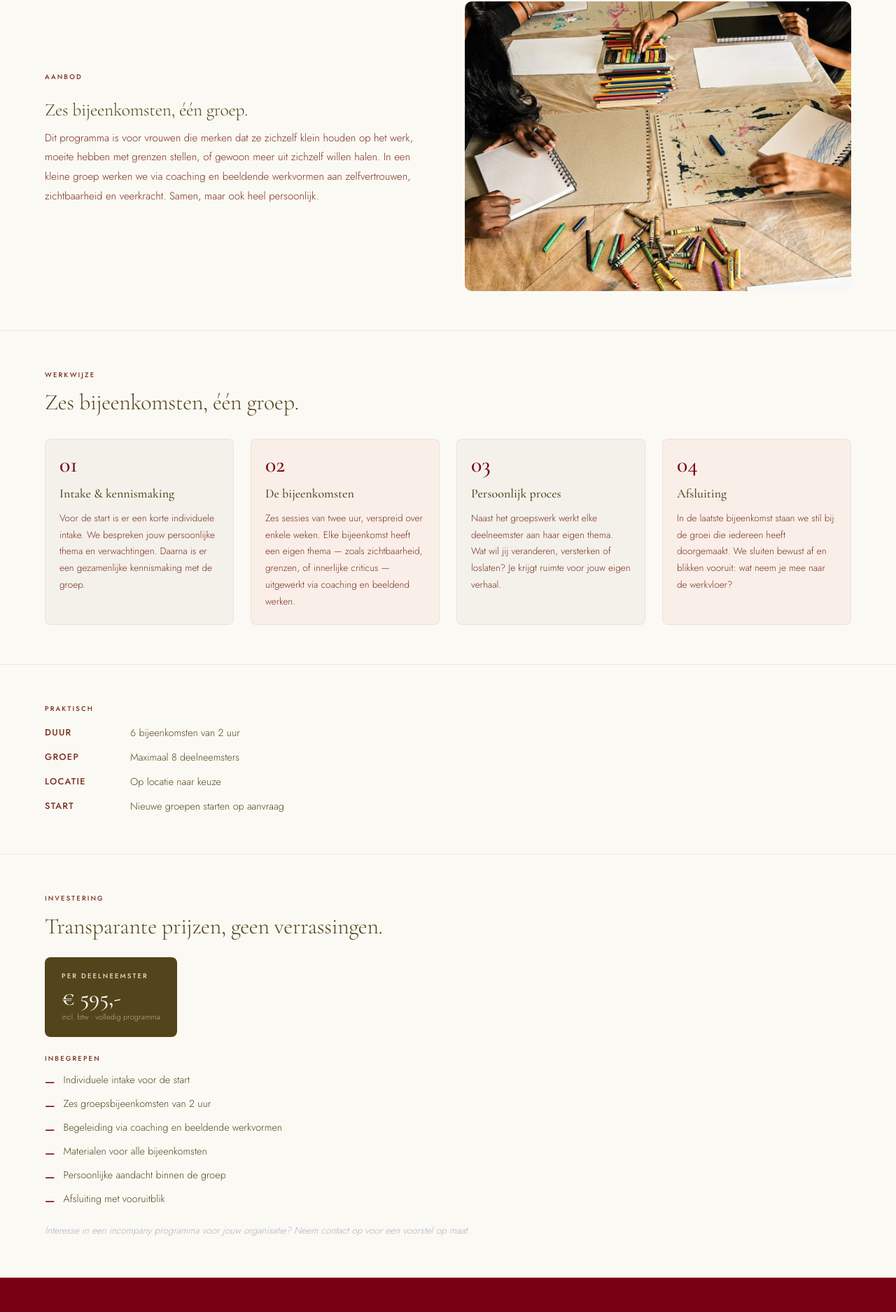
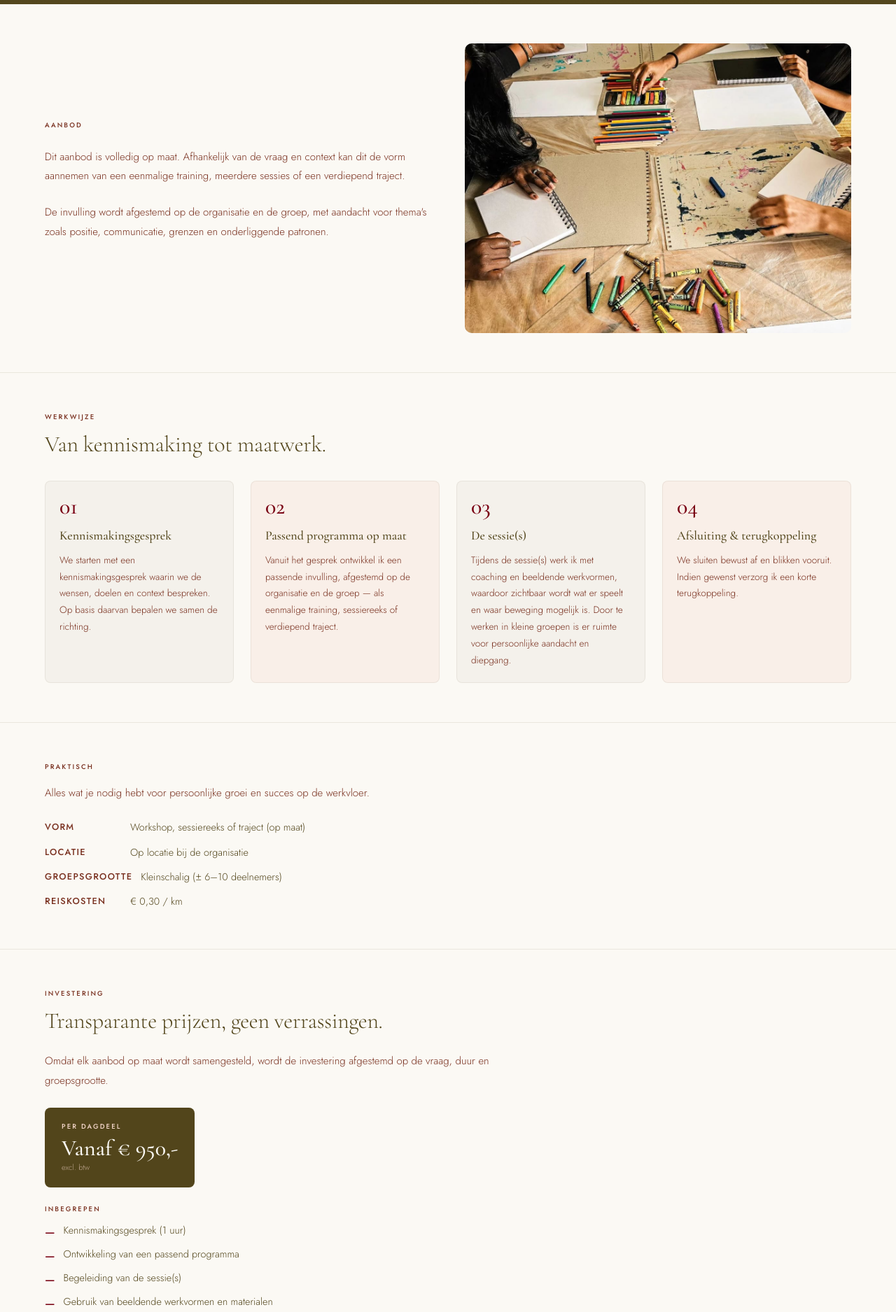
Before and after one commit to SashaElisabeth/website, a Next.js app: page /vrouwen-op-de-werkvloer in a window 1280 px wide. Shown: the part 437-2312 px from the top of the page at 70% size. Built offline with nearby package versions, Linux system fonts and the light colour scheme.

Commit message:
refactor vrouwen op de werkvloer page

```diff
--- a/src/app/vrouwen-op-de-werkvloer/page.tsx
+++ b/src/app/vrouwen-op-de-werkvloer/page.tsx
@@ -3,55 +3,57 @@ import ServicePageLayout, { ServicePageData } from '@/components/ServicePageLayo
 const data: ServicePageData = {
   label: 'Vrouwen op de Werkvloer',
   title: 'Jouw kracht zichtbaar maken.',
-  heroSubtitle: 'Een groepsprogramma voor vrouwen die professioneel en persoonlijk willen groeien — in een veilige, creatieve omgeving.',
+  heroSubtitle: 'Veel vrouwen bewegen zich op de werkvloer tussen wat er van hen verwacht wordt en wat zij zelf nodig hebben. Dit kan invloed hebben op hoe zij hun positie innemen, communiceren en grenzen aangeven. Binnen dit aanbod is er ruimte om stil te staan bij wat er speelt, zichtbaar en voelbaar, en te werken aan stevigheid, inzicht en beweging.',
   heroBg: 'var(--accent-1)',
+  aanbodIntro: 'Dit aanbod is volledig op maat. Afhankelijk van de vraag en context kan dit de vorm aannemen van een eenmalige training, meerdere sessies of een verdiepend traject.',
   offerings: [
     {
-      title: 'Zes bijeenkomsten, één groep.',
-      body: `Dit programma is voor vrouwen die merken dat ze zichzelf klein houden op het werk, moeite hebben met grenzen stellen, of gewoon meer uit zichzelf willen halen. In een kleine groep werken we via coaching en beeldende werkvormen aan zelfvertrouwen, zichtbaarheid en veerkracht. Samen, maar ook heel persoonlijk.`,
+      title: '',
+      body: "De invulling wordt afgestemd op de organisatie en de groep, met aandacht voor thema's zoals positie, communicatie, grenzen en onderliggende patronen.",
     },
   ],
-  processTitleWerkwijze: 'Zes bijeenkomsten, één groep.',
+  processTitleWerkwijze: 'Van kennismaking tot maatwerk.',
   steps: [
     {
       number: '01',
-      title: 'Intake & kennismaking',
-      body: 'Voor de start is er een korte individuele intake. We bespreken jouw persoonlijke thema en verwachtingen. Daarna is er een gezamenlijke kennismaking met de groep.',
+      title: 'Kennismakingsgesprek',
+      body: 'We starten met een kennismakingsgesprek waarin we de wensen, doelen en context bespreken. Op basis daarvan bepalen we samen de richting.',
     },
     {
       number: '02',
-      title: 'De bijeenkomsten',
-      body: 'Zes sessies van twee uur, verspreid over enkele weken. Elke bijeenkomst heeft een eigen thema — zoals zichtbaarheid, grenzen, of innerlijke criticus — uitgewerkt via coaching en beeldend werken.',
+      title: 'Passend programma op maat',
+      body: 'Vanuit het gesprek ontwikkel ik een passende invulling, afgestemd op de organisatie en de groep — als eenmalige training, sessiereeks of verdiepend traject.',
     },
     {
       number: '03',
-      title: 'Persoonlijk proces',
-      body: 'Naast het groepswerk werkt elke deelneemster aan haar eigen thema. Wat wil jij veranderen, versterken of loslaten? Je krijgt ruimte voor jouw eigen verhaal.',
+      title: 'De sessie(s)',
+      body: 'Tijdens de sessie(s) werk ik met coaching en beeldende werkvormen, waardoor zichtbaar wordt wat er speelt en waar beweging mogelijk is. Door te werken in kleine groepen is er ruimte voor persoonlijke aandacht en diepgang.',
     },
     {
       number: '04',
-      title: 'Afsluiting',
-      body: 'In de laatste bijeenkomst staan we stil bij de groei die iedereen heeft doorgemaakt. We sluiten bewust af en blikken vooruit: wat neem je mee naar de werkvloer?',
+      title: 'Afsluiting & terugkoppeling',
+      body: 'We sluiten bewust af en blikken vooruit. Indien gewenst verzorg ik een korte terugkoppeling.',
     },
   ],
+  praktischIntro: 'Alles wat je nodig hebt voor persoonlijke groei en succes op de werkvloer.',
+  practical: [
+    { label: 'Vorm',          value: 'Workshop, sessiereeks of traject (op maat)' },
+    { label: 'Locatie',       value: 'Op locatie bij de organisatie' },
+    { label: 'Groepsgrootte', value: 'Kleinschalig (± 6–10 deelnemers)' },
+    { label: 'Reiskosten', value: '€ 0,30 / km' },
+  ],
+  investeringIntro: 'Omdat elk aanbod op maat wordt samengesteld, wordt de investering afgestemd op de vraag, duur en groepsgrootte.',
+  pricing: [
+    { label: 'Per dagdeel', price: 'Vanaf € 950,-', note: 'excl. btw' },
+  ],
   included: [
-    'Individuele intake voor de start',
-    'Zes groepsbijeenkomsten van 2 uur',
-    'Begeleiding via coaching en beeldende werkvormen',
-    'Materialen voor alle bijeenkomsten',
-    'Persoonlijke aandacht binnen de groep',
-    'Afsluiting met vooruitblik',
+    'Kennismakingsgesprek (1 uur)',
+    'Ontwikkeling van een passend programma',
+    'Begeleiding van de sessie(s)',
+    'Gebruik van beeldende werkvormen en materialen',
+    'Korte terugkoppeling indien gewenst',
   ],
-  practical: [
-    { label: 'Duur',      value: '6 bijeenkomsten van 2 uur' },
-    { label: 'Groep',     value: 'Maximaal 8 deelneemsters' },
-    { label: 'Locatie',   value: 'Op locatie naar keuze' },
-    { label: 'Start',     value: 'Nieuwe groepen starten op aanvraag' },
-  ],
-  pricing: [
-    { label: 'Per deelneemster', price: '€ 595,-', note: 'incl. btw · volledig programma' },
-  ],
-  pricingNote: 'Interesse in een incompany programma voor jouw organisatie? Neem contact op voor een voorstel op maat.',
+  pricingNote: 'Benieuwd wat dit voor jullie organisatie kan betekenen? Vul het contactformulier in.',
   ctaService: 'Vrouwen op de Werkvloer',
   image: '/paint 3.jpeg',
 };
--- a/src/components/ServicePageLayout.tsx
+++ b/src/components/ServicePageLayout.tsx
@@ -33,6 +33,7 @@ export interface ServicePageData {
   included: string[];
   includedUnderPraktisch?: boolean;
   practical: { label: string; value: string }[];
+  investeringIntro?: string;
   pricing: PricingTier[];
   pricingNote?: string;
   ctaService: string;
@@ -104,9 +105,10 @@ export default function ServicePageLayout({ data }: { data: ServicePageData }) {
             </p>
           )}
           {data.offerings.map((offering, i) => (
-            <div key={offering.title} style={{
+            <div key={offering.title || i} style={{
               marginBottom: i < data.offerings.length - 1 ? '1.5rem' : '1.25rem',
             }}>
+              {offering.title && (
                 <h2 style={{
                   fontFamily: 'var(--font-display)',
                   fontSize: 'clamp(1.4rem, 2vw, 1.75rem)',
@@ -115,6 +117,7 @@ export default function ServicePageLayout({ data }: { data: ServicePageData }) {
                 }}>
                   {offering.title}
                 </h2>
+              )}
               {offering.quote && (
                 <div style={{
                   marginBottom: '0.85rem',
@@ -278,6 +281,15 @@ export default function ServicePageLayout({ data }: { data: ServicePageData }) {
         }}>
           Transparante prijzen, geen verrassingen.
         </h2>
+        {data.investeringIntro && (
+          <p style={{
+            fontFamily: 'var(--font-sans)', fontWeight: 300,
+            fontSize: '0.9375rem', lineHeight: 1.85,
+            color: 'var(--accent-2)', margin: '0 0 1.5rem', maxWidth: '640px',
+          }}>
+            {data.investeringIntro}
+          </p>
+        )}
         <div style={{ display: 'flex', gap: '1rem', flexWrap: 'wrap', marginBottom: '1.5rem' }}>
           {data.pricing.map(tier => (
             <div key={tier.label} style={{
```
Lines whose indentation alone changed are shown as unchanged.
